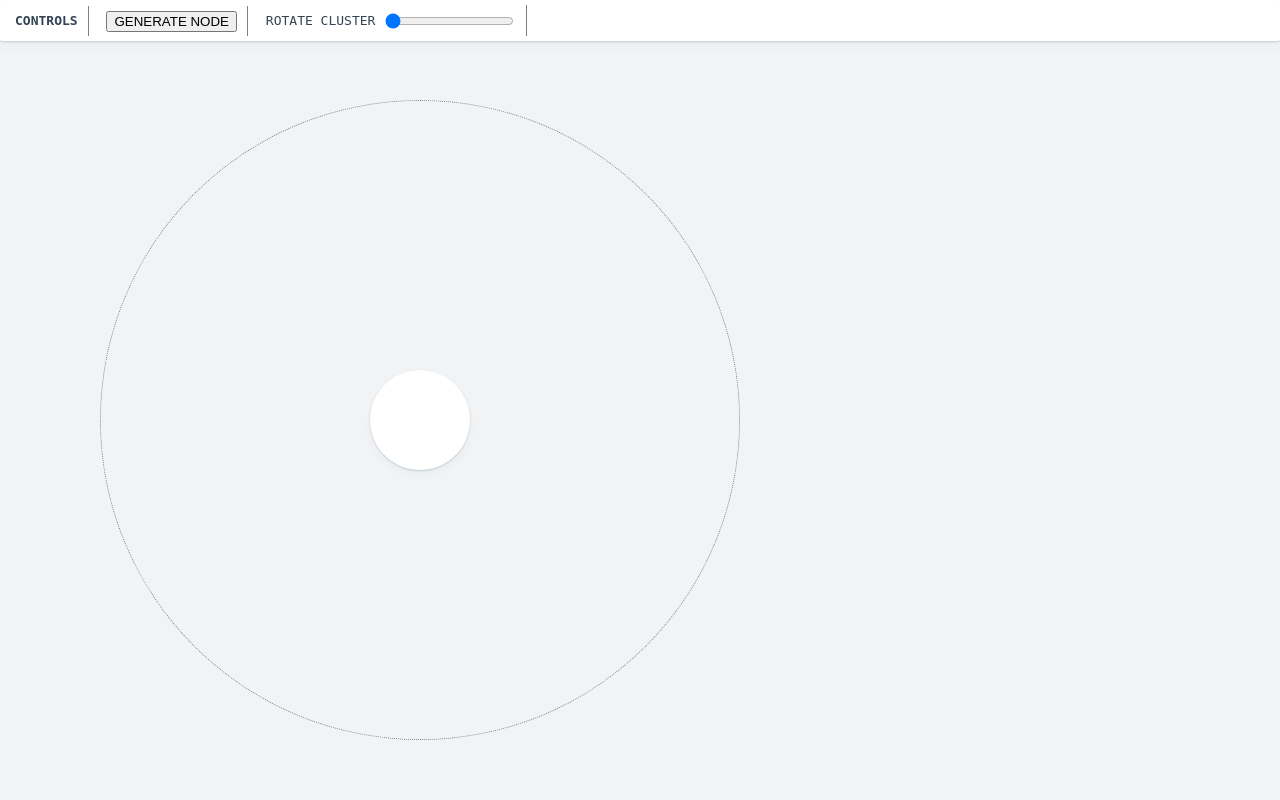
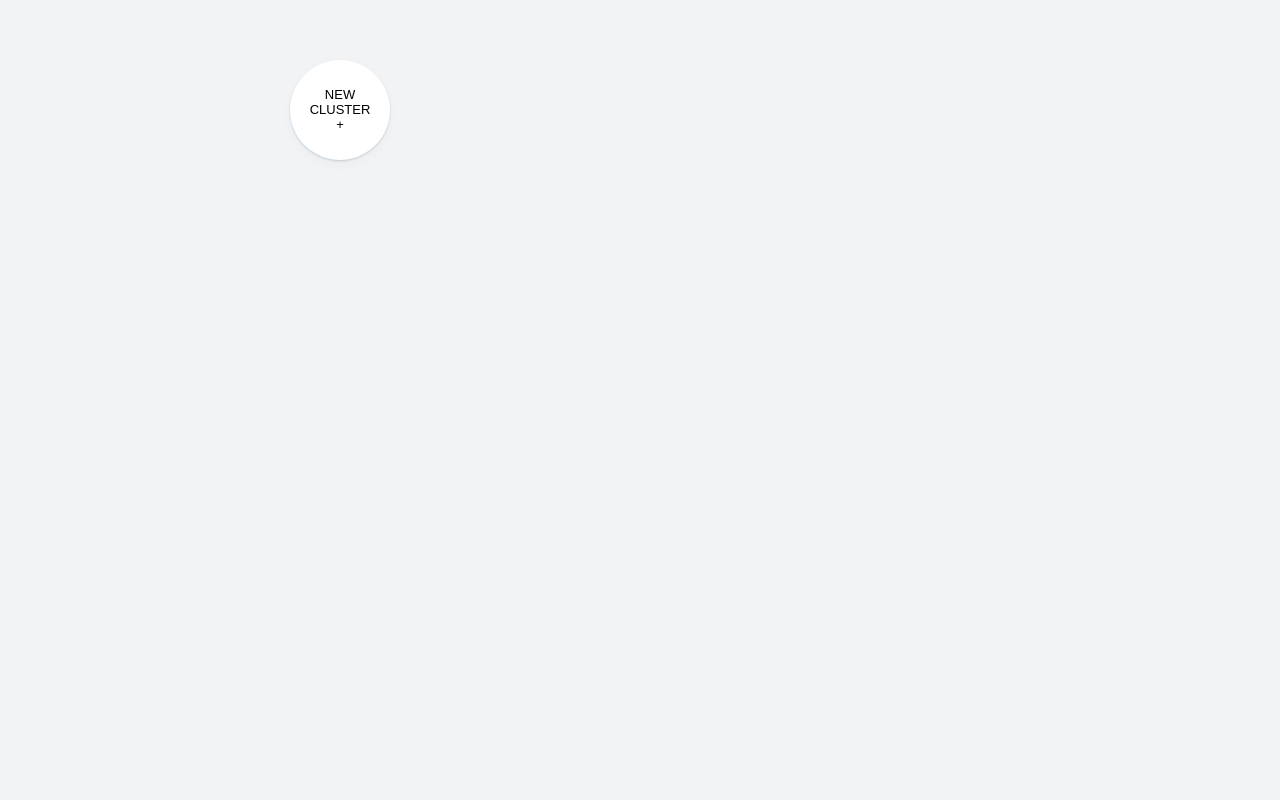
Before and after one commit to conordavidson/cluster, a PHP site: page /index.html in a window 1280 px wide. Run offline with PHP 8.4, Linux system fonts and the light colour scheme.

Commit message:
Add 'new cluster' feature

```diff
--- a/app.js
+++ b/app.js
@@ -1,14 +1,24 @@
 // OBJECTS
-function Cluster(id){
+function Cluster(){
   let dom;
   let domNodes;
+  let domNodeOrigin;
   let nodes = [];
   let rotation = 0;
+  let rotationTimer;
 
   this.addNode = function(){
     let index = nodes.length;
-    let newNode = new Node(domNodes, index);
+    let newNode = new Node(domNodeOrigin, index);
     nodes.push(newNode);
+    this.balanceNodes();
+  }
+
+  this.subtractNode = function(){
+    if (nodes[nodes.length - 1]){
+      $(nodes[nodes.length - 1].getDom()).remove();
+    }
+    nodes.pop();
     this.balanceNodes();
   }
 
@@ -18,35 +28,86 @@ function Cluster(id){
     })
   }
 
-  this.rotate = function(degrees){
-    rotation = degrees;
-    dom.style.transform = 'rotate(' + rotation + 'deg)';
+  this.rotateCC = function(){
+    rotation -= 1;
+    domNodes.style.transform = 'rotate(' + rotation + 'deg)';
+  }
+
+  this.rotateCW = function(){
+    rotation += 1;
+    domNodes.style.transform = 'rotate(' + rotation + 'deg)';
+  }
+
+  this.clearRotate = function(){
+    clearInterval(rotationTimer);
   }
 
   this.scale = function(){
-    let height = dom.offsetHeight;
-    dom.style.width = height + 'px';
-    domNodes.style.transformOrigin = '25px ' + ((height / 2) + 25).toString() + 'px';
+    let width = dom.offsetWidth;
+    dom.style.height = width + 'px';
+    domNodeOrigin.style.transformOrigin = '25px ' + ((width / 2) + 25).toString() + 'px';
   }
 
   let initialize = (() => {
-    let cluster = document.createElement('div');
-    cluster.id = id;
 
-    let centralNode = document.createElement('div');
-    centralNode.className = 'central-node';
+    let cluster = document.createElement('section');
+    cluster.className = 'cluster';
+
+    let nodeControls = document.createElement('div');
+    nodeControls.className = 'node-controls';
+
+    let add = document.createElement('div');
+    add.className = 'add-node node-control';
+    add.onclick = () => this.addNode();
+
+    let subtract = document.createElement('div');
+    subtract.className = 'subtract-node node-control';
+    subtract.onclick = () => this.subtractNode();
+
+    let rotateCC = document.createElement('div');
+    rotateCC.className = 'rotate-node-cc node-control';
+    rotateCC.onmousedown = () => {
+      this.rotateCC();
+      rotationTimer = setInterval(this.rotateCC, 7);
+    }
+    rotateCC.onmouseup = () => this.clearRotate();
+    rotateCC.onmouseout = () => this.clearRotate();
+
+    let rotateCW = document.createElement('div');
+    rotateCW.className = 'rotate-node-cw node-control';
+    rotateCW.onmousedown = () => {
+      this.rotateCW();
+      rotationTimer = setInterval(this.rotateCW, 7);
+    }
+    rotateCW.onmouseup = () => this.clearRotate();
+    rotateCW.onmouseout = () => this.clearRotate();
 
     let nodes = document.createElement('div');
     nodes.className = 'nodes';
 
-    $(cluster).append(centralNode);
+    let nodeOrigin = document.createElement('div');
+    nodeOrigin.className = 'node-origin';
+
+    $(nodeControls).append(add);
+    $(nodeControls).append(subtract);
+    $(nodeControls).append(rotateCC);
+    $(nodeControls).append(rotateCW);
+    $(nodes).append(nodeOrigin);
+    $(cluster).append(nodeControls);
     $(cluster).append(nodes);
-    $('main').append(cluster);
+    $(cluster).hide();
+    $('#new-cluster').before(cluster);
+    $(cluster).fadeIn(250)
 
     dom = cluster;
+    domNodeOrigin = nodeOrigin;
     domNodes = nodes;
 
     this.scale();
+
+    $(window).on("resize", () => {
+      this.scale();
+    });
   })();
 }
 
@@ -61,12 +122,16 @@ function Node(parent, index){
   }
 
   this.setColor = () => {
-    let letters = '0123456789ABCDEF';
-    let color = '#';
+    let chars = '0123456789ABCDEF';
+    let hex = '#';
     for (let i = 0; i < 6; i++) {
-      color += letters[Math.floor(Math.random() * 16)];
+      hex += chars[Math.floor(Math.random() * 16)];
     }
-    return color;
+    return hex;
+  }
+
+  this.getDom = () => {
+    return dom;
   }
 
   let initialize = (() => {
@@ -86,23 +151,8 @@ function Node(parent, index){
   })();
 }
 
+// EVENT HANDLERS
 
-
-// CONSTRUCTORS
-
-let cluster = new Cluster('cluster');
-
-
-
-// EVENT HANDLERS
-$("._generateNode").on("click", () => {
-  cluster.addNode();
-})
-
-$("._rotateCluster").on("input", () => {
-  cluster.rotate(event.currentTarget.value)
-})
-
-$(window).on("resize", () => {
-  cluster.scale();
-})
+$("._generateNewCluster").on("click", () => {
+  new Cluster();
+});
--- a/index.html
+++ b/index.html
@@ -7,19 +7,10 @@
     <script src="jquery.min.js"></script>
   </head>
   <body>
-    <div id="controls" class="panel">
-      <div class="panel-heading">CONTROLS</div>
-      <ul class="panel-content">
-        <li>
-          <button class="_generateNode">GENERATE NODE</button>
-        </li>
-        <li>
-          <div class="input-label">ROTATE CLUSTER</div>
-          <input class="_rotateCluster" type="range" value="0" min="0" max="360"></input>
-        </li>
-      </ul>
-    </div>
     <main>
+      <section id="new-cluster">
+        <button class="_generateNewCluster">NEW</br>CLUSTER</br>+</button>
+      </section>
     </main>
     <script src="app.js"></script>
   </body>
--- a/style.css
+++ b/style.css
@@ -23,42 +23,59 @@ main {
   height: 100%;
   max-width: 1200px;
   margin: 0 auto;
-  padding: 100px 60px 60px 60px;
+  padding: 20px 0;
+  font-size: 0;
 }
 
-.panel {
-  box-shadow: 0 6px 8px rgba(102,119,136,0.03), 0 1px 2px rgba(102,119,136,0.3);
-  background-color: white;
-  border-radius: 2px;
-  line-height: 30px;
-  padding: 5px;
+section {
+  width: calc(50% - 80px);
+  display: inline-block;
+  vertical-align: middle;
+  margin: 40px;
 }
 
-.panel-heading, .panel-content, .panel-content * {
-  display: inline-block;
-  vertical-align: middle;
+#new-cluster {
+  text-align: center;
 }
 
-.panel-heading {
-  border-right: 1px solid grey;
-  padding: 0 10px;
-  font-weight: 700;
+#new-cluster button {
+  width: 100px;
+  height: 100px;
+  background-color: rgba(255,255,255,1);
+  font-size: 13px;
+  border-radius: 50%;
+  cursor: pointer;
+  transition: all 0.125s ease-in-out;
+  box-shadow:
+    inset 0 0 0 rgba(0,0,0,0.12),
+    inset 0 0 0 rgba(0,0,0,0.24),
+    0 6px 8px rgba(102,119,136,0.03),
+    0 1px 2px rgba(102,119,136,0.3);
+  padding: 2px 6px 3px;
+  border-width: 0;
+  border-style: none;
+  border-color: none;
+  border-image: none;
 }
 
-.panel-content li{
-  border-right: 1px solid grey;
-  padding: 0 10px;
+#new-cluster button:active{
+  box-shadow:
+    inset 0 1px 3px rgba(0,0,0,0.12),
+    inset 0 1px 2px rgba(0,0,0,0.24),
+    0 0px 0px rgba(102,119,136,0.03),
+    0 0px 0px rgba(102,119,136,0.3);
 }
 
-#controls {
-  position: fixed;
-  width: 100%;
-  z-index: 100;
+#new-cluster button:hover {
+  background-color: rgba(255,255,255,0.7);
 }
 
-#cluster {
+#new-cluster button:focus{
+  outline: none;
+}
+
+.cluster {
   position: relative;
-  height: 100%;
   border-radius: 50%;
   border: 1px dotted grey;
 }
@@ -68,31 +85,82 @@ main {
   height: 100%;
 }
 
-.central-node, .node {
-  border-radius: 50%;
-  box-shadow: 0 6px 8px rgba(102,119,136,0.03), 0 1px 2px rgba(102,119,136,0.3);
+.node-controls, .node {
   position: absolute;
 }
 
-.central-node {
-  background-color: white;
+.node-controls {
   width: 100px;
   height: 100px;
   top: calc(50% - 50px);
   left: calc(50% - 50px);
+  z-index: 100;
+}
+
+.node-control {
+  display: inline-block;
+  height: 50%;
+  width: 50%;
+  text-align: center;
+  line-height: 50px;
+  font-size: 20px;
+  background-color: rgba(255,255,255,1);
+  border-radius: 2px;
+  cursor: pointer;
+  transition: all 0.125s ease-in-out;
+  box-shadow:
+    inset 0 0 0 rgba(0,0,0,0.12),
+    inset 0 0 0 rgba(0,0,0,0.24),
+    0 6px 8px rgba(102,119,136,0.03),
+    0 1px 2px rgba(102,119,136,0.3);
+}
+
+.node-control:active{
+  box-shadow:
+    inset 0 1px 3px rgba(0,0,0,0.12),
+    inset 0 1px 2px rgba(0,0,0,0.24),
+    0 0px 0px rgba(102,119,136,0.03),
+    0 0px 0px rgba(102,119,136,0.3);
+}
+
+.node-control:hover {
+  background-color: rgba(255,255,255,0.7);
+}
+
+.node-control:first-child{
+  border-right: 1px solid #f1f1f1;
+}
+
+.add-node:before {
+  content: "+";
+}
+
+.subtract-node:before {
+  content: "-";
+}
+
+.rotate-node-cc:before {
+  content: "<";
+}
+
+.rotate-node-cw:before {
+  content: ">";
 }
 
 .node {
   width: 50px;
   height: 50px;
+  border-radius: 50%;
   top: calc(0% - 25px);
   left: calc(50% - 25px);
   transform-origin: inherit;
   text-align: center;
+  box-shadow: 0 6px 8px rgba(102,119,136,0.03), 0 1px 2px rgba(102,119,136,0.3);
 }
 
 .node .label {
   position: relative;
   top: 50%;
   transform: translateY(-50%);
+  font-size: 13px;
 }
```
